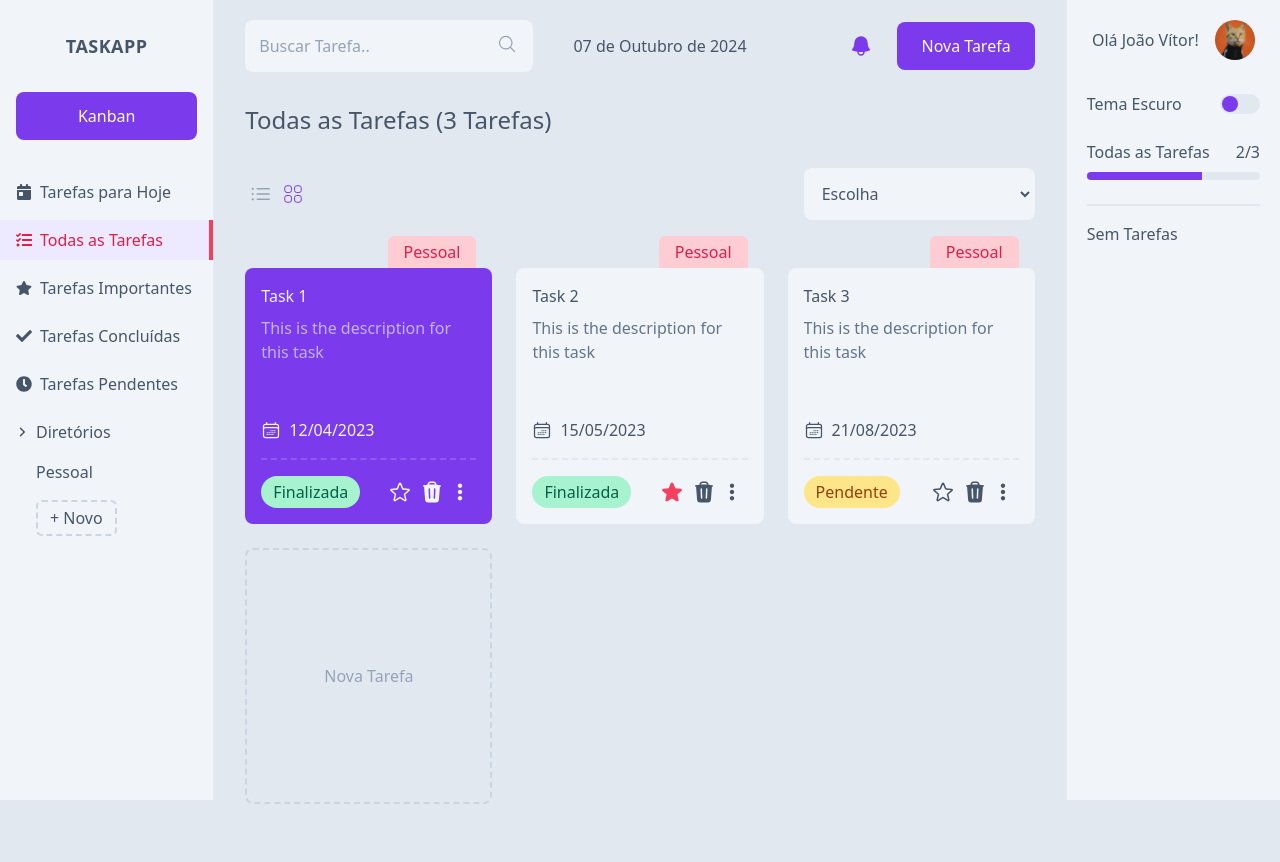
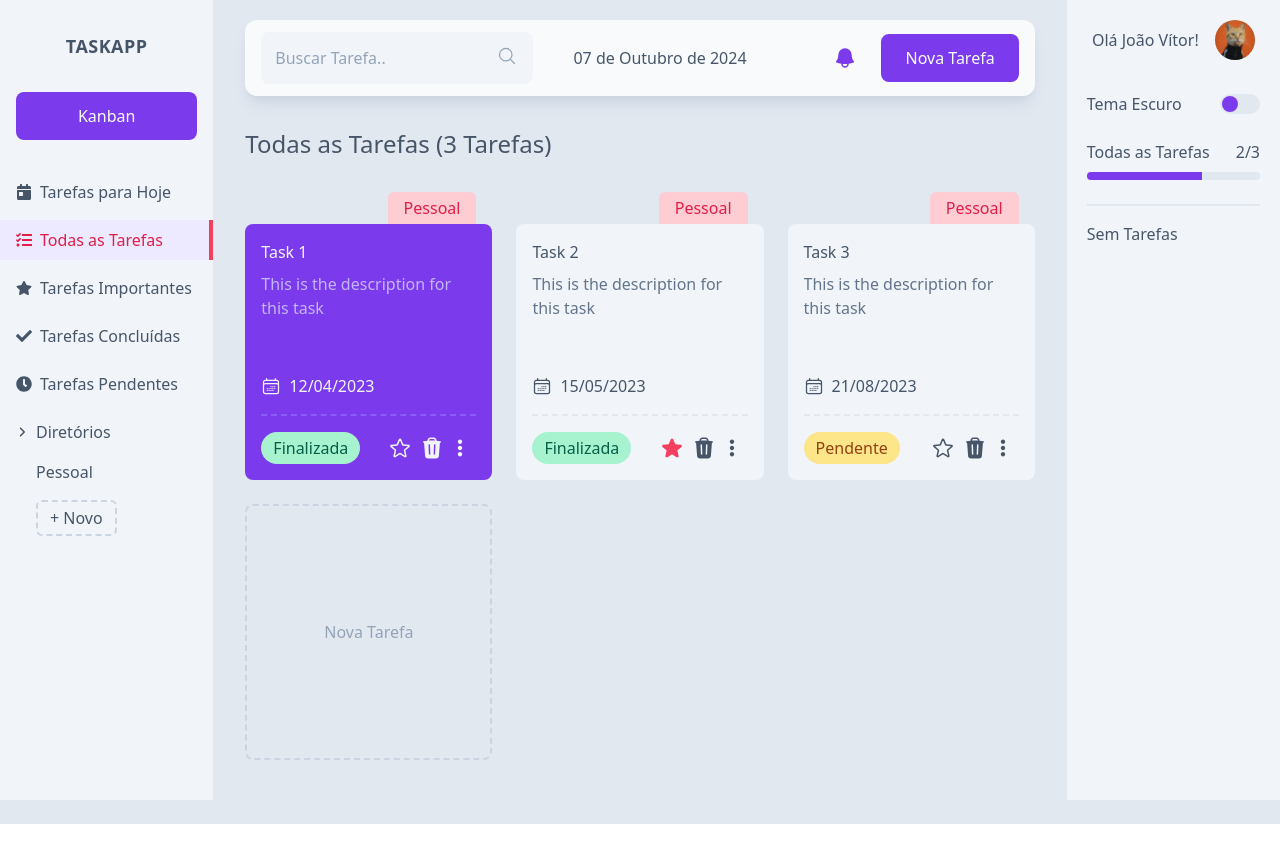
Before and after one commit to marcelino003/TaskApp, a React (Create React App) app: page / in a window 1280 px wide. Shown: the top 862 px of the page. After the commit the page ends 824 px from the top, so only its background shows below. Built offline with nearby package versions, Linux system fonts and the light colour scheme.

Commit message:
Desenv Header

```diff
--- a/src/components/TasksSection/HeaderTasks.tsx
+++ b/src/components/TasksSection/HeaderTasks.tsx
@@ -46,7 +46,7 @@ const HeaderTasks: React.FC = () => {
   };
 
   return (
-    <header className="items-center grid grid-cols-[1fr_auto_1fr] gap-4 md:gap-0 md:flex ">
+    <header className="items-center grid grid-cols-[1fr_auto_1fr] gap-4 md:gap-0 md:flex bg-slate-50 shadow-lg shadow-slate-300 dark:shadow-slate-800 px-4 py-3 rounded-xl">
       <button
         className="mr-6 block xl:hidden"
         onClick={openMenuHeaderHandler}
--- a/src/components/Utilities/LayoutRoutes.tsx
+++ b/src/components/Utilities/LayoutRoutes.tsx
@@ -3,7 +3,6 @@ import { Task } from "../../interfaces";
 import { useAppDispatch } from "../../store/hooks";
 import { modalActions } from "../../store/Modal.store";
 import useSortTasks from "../hooks/useSortTasks";
-import ButtonsSort from "../TasksSection/ButtonsSort";
 import TaskItem from "../TasksSection/TaskItem/TaskItem";
 
 type Props = {
@@ -31,12 +30,12 @@ const LayoutRoutes: React.FC<Props> = ({ title, tasks }) => {
       <h1 className="font-medium my-5 text-center sm:text-left sm:my-8 md:text-2xl text-lg dark:text-slate-200">
         {tasksTitle}
       </h1>
-      <ButtonsSort
+      {/* <ButtonsSort
         isListInView1={isListInView1}
         setIsListInView1={setIsListInView1}
         sortedBy={sortedBy}
         setSortedBy={setSortedBy}
-      />
+      /> */}
       <ul
         className={`tasksList mt-4 grid gap-2 sm:gap-4 xl:gap-6 ${
           isListInView1
```
